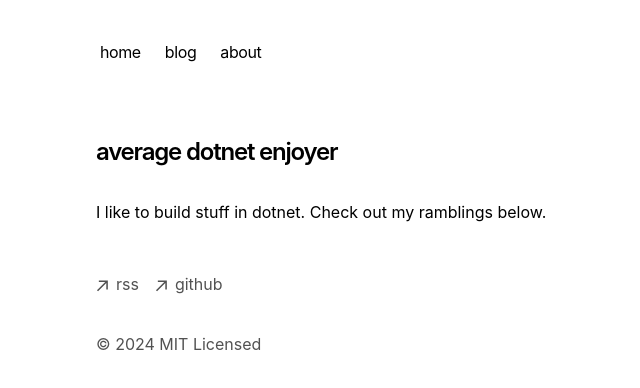
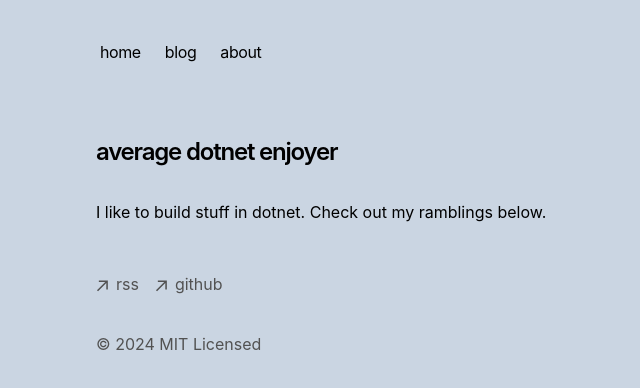
Before and after one commit to ksalk/ksalk.github.io, a Next.js app: page / in a window 1280 px wide. Shown: the top 388 px of the page, without its empty margins (160-800 px from the left). Built offline with nearby package versions, Linux system fonts and the light colour scheme.

Commit message:
Change background

```diff
--- a/app/layout.tsx
+++ b/app/layout.tsx
@@ -47,7 +47,7 @@ export default function RootLayout({
     <html
       lang="en"
       className={cx(
-        'text-black bg-white dark:text-white dark:bg-black',
+        'text-black bg-slate-300 dark:text-white dark:bg-slate-800',
         GeistSans.variable,
         GeistMono.variable
       )}
```
